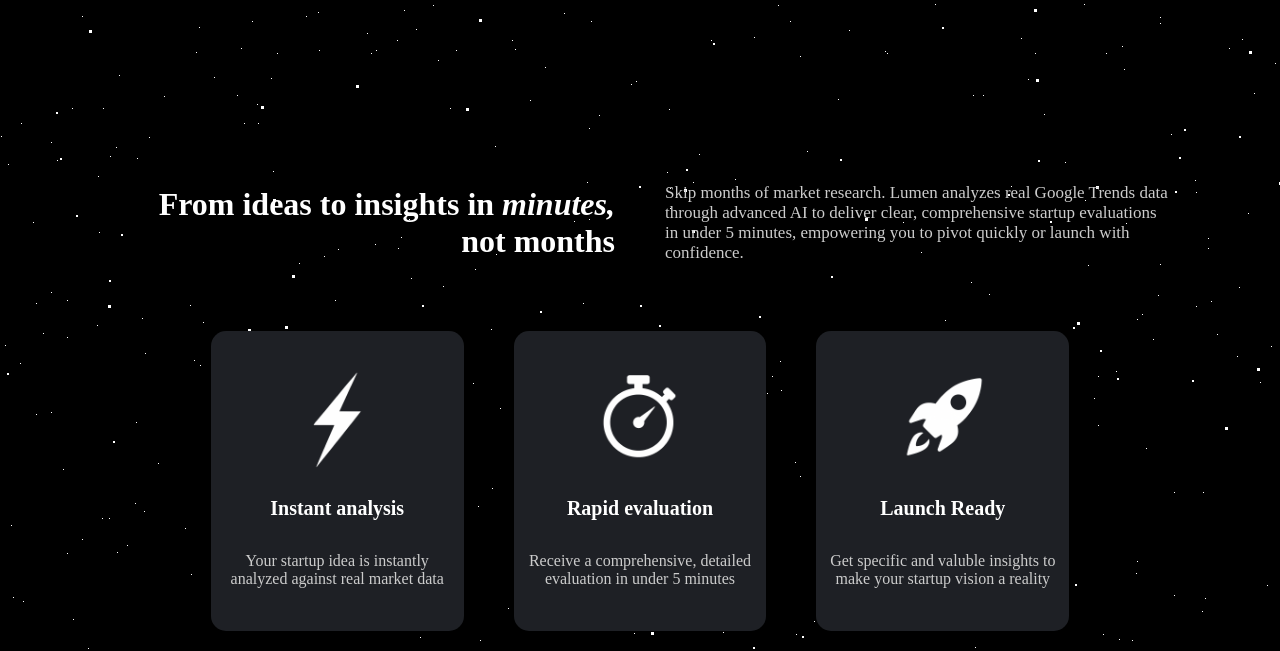
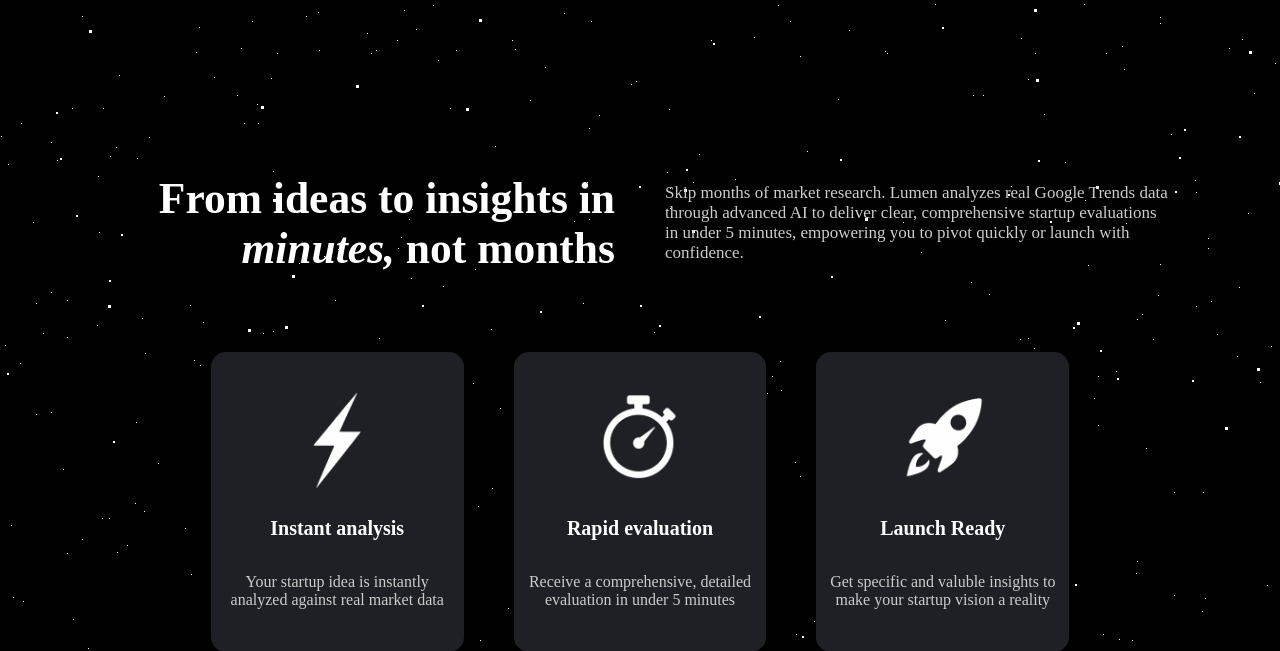
Before and after one commit to AndyMasc/Lumen, a Django app: page / in a window 1280 px wide. Shown: the part 797-1448 px from the top of the page. Run offline with Django 5.2, Linux system fonts and the light colour scheme; some web fonts are replaced.

Commit message:
Fixed font-size issue for about-heading h1

```diff
--- a/home/static/home/css/home_style.css
+++ b/home/static/home/css/home_style.css
@@ -246,7 +246,7 @@ img {
 
 .about-heading h1 {
     font-family: "Mona Sans";
-    font-size: 3.4pvw;
+    font-size: 3.4vw;
     font-weight: 550;
     color: white;
     text-align: right;
```
